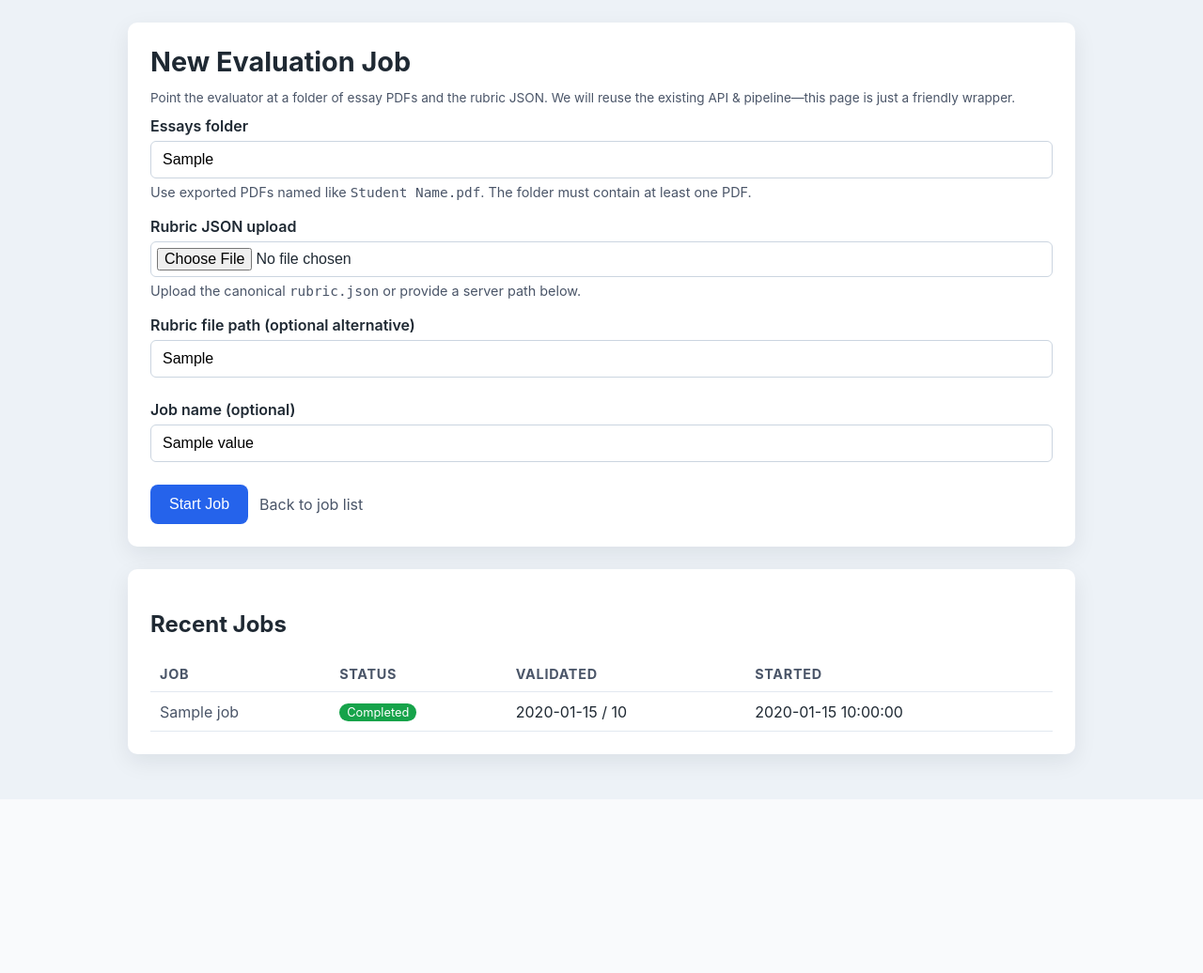
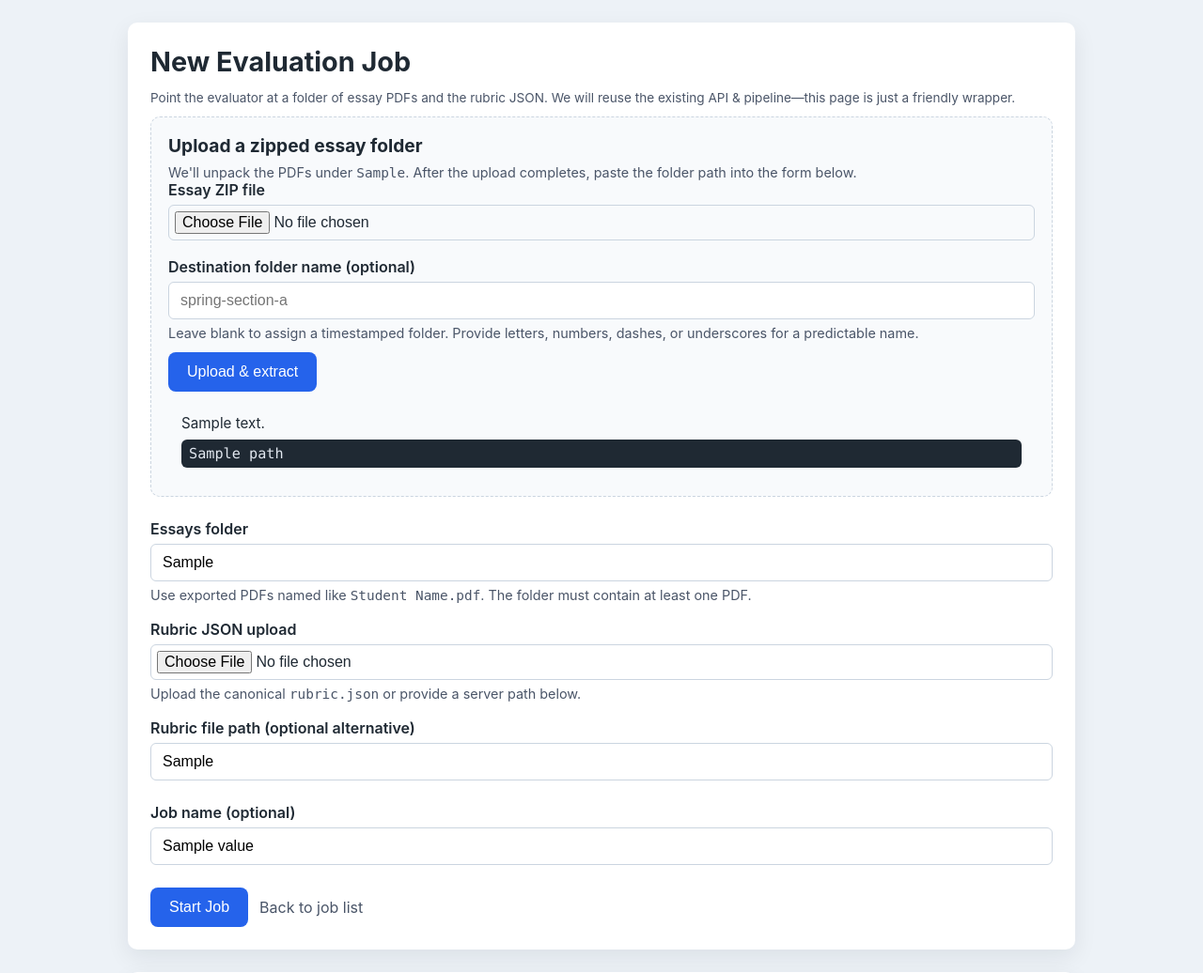
Before and after one commit to ctroy978/nighteval, a FastAPI app: template templates/job_new.html in a window 1280 px wide. Shown: the top 1036 px of the page at 94% size. Before the commit the page ends 831 px from the top, so only its background shows below. Run offline with FastAPI, Linux system fonts and the light colour scheme; the template is opened without the code that fills it: most values are stand-ins (such as "Sample title", 1, 10 or a date in 2020); parts of the project's set-up code (start-up, migrations or seed data) failed here and were passed over; some libraries are stand-ins or nearby versions.

Commit message:
added zipup

```diff
--- a/app.py
+++ b/app.py
@@ -6,13 +6,14 @@ import csv
 import io
 import json
 import os
+import shutil
 from collections import Counter
-from pathlib import Path
+from datetime import datetime
+from pathlib import Path, PurePosixPath
 from typing import Any, Dict, List, Literal, Optional
 from urllib.parse import quote_plus
 from uuid import uuid4
-
-from datetime import datetime
+from zipfile import BadZipFile, ZipFile
 
 from dotenv import load_dotenv
 from fastapi import Body, FastAPI, HTTPException, File, Form, Request, Response, UploadFile
@@ -58,6 +59,96 @@ def _resolve_output_base() -> Path:
     if candidate:
         return Path(candidate).expanduser()
     return Path("/data/sessions")
+
+
+def _resolve_essay_upload_base() -> Path:
+    base = _resolve_output_base() / "essay_uploads"
+    base.mkdir(parents=True, exist_ok=True)
+    return base
+
+
+def _slugify_upload_name(value: Optional[str]) -> Optional[str]:
+    if not value:
+        return None
+    cleaned = "".join(ch if ch.isalnum() or ch in {"-", "_"} else "-" for ch in value.strip())
+    cleaned = cleaned.strip("-_")
+    return cleaned or None
+
+
+def _allocate_essay_upload_dir(desired_name: Optional[str]) -> Path:
+    base = _resolve_essay_upload_base()
+    slug = _slugify_upload_name(desired_name)
+    if slug:
+        target = base / slug
+        if target.exists():
+            raise ValueError(
+                f"Upload destination already exists: {target}. Choose a different folder name."
+            )
+        target.mkdir(parents=True, exist_ok=False)
+        return target
+
+    timestamp = datetime.utcnow().strftime("%Y%m%d-%H%M%S")
+    target = base / timestamp
+    counter = 1
+    while target.exists():
+        target = base / f"{timestamp}-{counter}"
+        counter += 1
+    target.mkdir(parents=True, exist_ok=False)
+    return target
+
+
+def _safe_zip_member_path(member: str) -> Optional[Path]:
+    candidate = PurePosixPath(member)
+    parts = [part for part in candidate.parts if part not in {"", ".", ".."}]
+    if not parts:
+        return None
+    return Path(*parts)
+
+
+async def _persist_essay_archive(
+    upload_file: UploadFile, *, folder_name: Optional[str]
+) -> tuple[Path, int]:
+    filename = (upload_file.filename or "").lower()
+    if not filename.endswith(".zip"):
+        raise ValueError("Please upload a .zip file containing PDF essays.")
+
+    raw = await upload_file.read()
+    if not raw:
+        raise ValueError("Essay archive upload was empty.")
+
+    try:
+        archive = ZipFile(io.BytesIO(raw))
+    except BadZipFile as exc:
+        raise ValueError("Unable to read archive; ensure it is a valid .zip file.") from exc
+
+    target_dir = _allocate_essay_upload_dir(folder_name)
+    extracted = 0
+
+    try:
+        for info in archive.infolist():
+            if info.is_dir():
+                continue
+            if not info.filename.lower().endswith(".pdf"):
+                continue
+            relative = _safe_zip_member_path(info.filename)
+            if relative is None:
+                continue
+            destination = target_dir / relative
+            destination.parent.mkdir(parents=True, exist_ok=True)
+            with archive.open(info) as source, destination.open("wb") as dest:
+                shutil.copyfileobj(source, dest)
+            extracted += 1
+    except Exception:
+        shutil.rmtree(target_dir, ignore_errors=True)
+        raise
+    finally:
+        archive.close()
+
+    if extracted <= 0:
+        shutil.rmtree(target_dir, ignore_errors=True)
+        raise ValueError("The archive did not contain any PDF files.")
+
+    return target_dir, extracted
 
 
 job_manager = JobManager(output_base=_resolve_output_base())
@@ -323,6 +414,53 @@ async def submit_job_form(
         )
 
     return RedirectResponse(url=_with_root(f"/jobs/{job_id}"), status_code=303)
+
+
+@app.post("/jobs/upload-essays", response_class=HTMLResponse)
+async def upload_essays_archive(
+    request: Request,
+    essay_zip: UploadFile = File(...),
+    target_folder: str = Form(""),
+) -> HTMLResponse:
+    upload_feedback: Dict[str, Any]
+    values = {
+        "essays_folder": "",
+        "rubric_path": "",
+        "job_name": "",
+    }
+    status_code = 200
+
+    has_file = essay_zip is not None and (essay_zip.filename or "").strip()
+    if not has_file:
+        upload_feedback = {
+            "status": "error",
+            "message": "Select a .zip file that contains your essay PDFs.",
+        }
+        status_code = 400
+    else:
+        try:
+            folder, count = await _persist_essay_archive(
+                essay_zip, folder_name=target_folder or None
+            )
+        except ValueError as exc:
+            upload_feedback = {"status": "error", "message": str(exc)}
+            status_code = 400
+        else:
+            upload_feedback = {
+                "status": "success",
+                "message": f"Uploaded {count} PDF file(s).",
+                "path": str(folder),
+            }
+            values["essays_folder"] = str(folder)
+
+    context = _job_form_context(
+        request,
+        values=values,
+        upload_feedback=upload_feedback,
+    )
+    return templates.TemplateResponse(
+        "job_new.html", _context_with_base(context, request), status_code=status_code
+    )
 
 
 @app.get("/jobs", response_class=HTMLResponse)
@@ -851,6 +989,7 @@ def _job_form_context(
     values: Optional[Dict[str, str]] = None,
     errors: Optional[Dict[str, str]] = None,
     general_error: Optional[str] = None,
+    upload_feedback: Optional[Dict[str, Any]] = None,
 ) -> Dict[str, Any]:
     defaults = {
         "essays_folder": "",
@@ -866,6 +1005,8 @@ def _job_form_context(
         "general_error": general_error,
         "recent_jobs": _list_jobs(limit=5),
         "allowed_roots": os.getenv("ALLOWED_ROOTS", ""),
+        "upload_feedback": upload_feedback,
+        "essay_upload_base": str(_resolve_essay_upload_base()),
     }
 
 
--- a/templates/job_new.html
+++ b/templates/job_new.html
@@ -70,6 +70,44 @@
       flex-wrap: wrap;
       align-items: center;
     }
+    .upload-panel {
+      margin-bottom: 24px;
+      padding: 18px;
+      border-radius: 10px;
+      border: 1px dashed #cbd5e0;
+      background: #f8fafc;
+    }
+    .upload-panel h2 {
+      margin-top: 0;
+      margin-bottom: 8px;
+      font-size: 1.2rem;
+    }
+    .upload-feedback {
+      margin-top: 12px;
+      border-radius: 8px;
+      padding: 12px 14px;
+      font-size: 0.95rem;
+    }
+    .upload-feedback.success {
+      background: #ecfdf5;
+      border: 1px solid #34d399;
+      color: #065f46;
+    }
+    .upload-feedback.error {
+      background: #fef2f2;
+      border: 1px solid #f87171;
+      color: #991b1b;
+    }
+    .upload-path {
+      margin-top: 8px;
+      font-family: "SFMono-Regular", Consolas, "Liberation Mono", monospace;
+      font-size: 0.95rem;
+      background: #1f2933;
+      color: #e2e8f0;
+      padding: 6px 8px;
+      border-radius: 6px;
+      word-break: break-all;
+    }
     button {
       background: #2563eb;
       color: #fff;
@@ -132,6 +170,30 @@
   <div class="card">
     <h1>New Evaluation Job</h1>
     <p class="subtle">Point the evaluator at a folder of essay PDFs and the rubric JSON. We will reuse the existing API & pipeline—this page is just a friendly wrapper.</p>
+    <div class="upload-panel">
+      <h2>Upload a zipped essay folder</h2>
+      <p class="hint">We'll unpack the PDFs under <code>{{ essay_upload_base }}</code>. After the upload completes, paste the folder path into the form below.</p>
+      <form method="post" action="{{ base_url }}/jobs/upload-essays" enctype="multipart/form-data">
+        <div class="field" style="margin-bottom: 12px;">
+          <label for="essay_zip">Essay ZIP file</label>
+          <input type="file" id="essay_zip" name="essay_zip" accept="application/zip,.zip" required>
+        </div>
+        <div class="field" style="margin-bottom: 12px;">
+          <label for="target_folder">Destination folder name (optional)</label>
+          <input type="text" id="target_folder" name="target_folder" placeholder="spring-section-a">
+          <p class="hint">Leave blank to assign a timestamped folder. Provide letters, numbers, dashes, or underscores for a predictable name.</p>
+        </div>
+        <button type="submit">Upload &amp; extract</button>
+      </form>
+      {% if upload_feedback %}
+        <div class="upload-feedback {{ upload_feedback.status }}">
+          {{ upload_feedback.message }}
+          {% if upload_feedback.path %}
+            <div class="upload-path">{{ upload_feedback.path }}</div>
+          {% endif %}
+        </div>
+      {% endif %}
+    </div>
     {% if general_error %}
       <div class="alert">{{ general_error }}</div>
     {% endif %}
```
